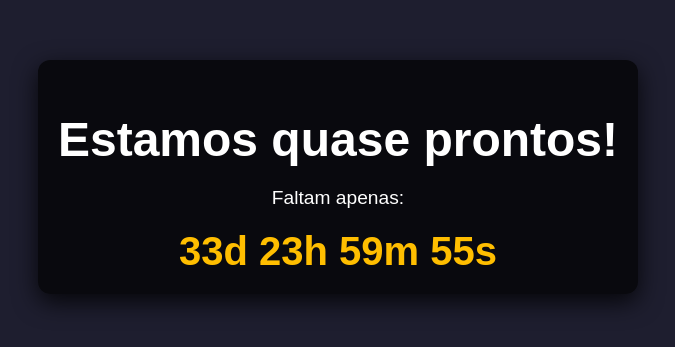
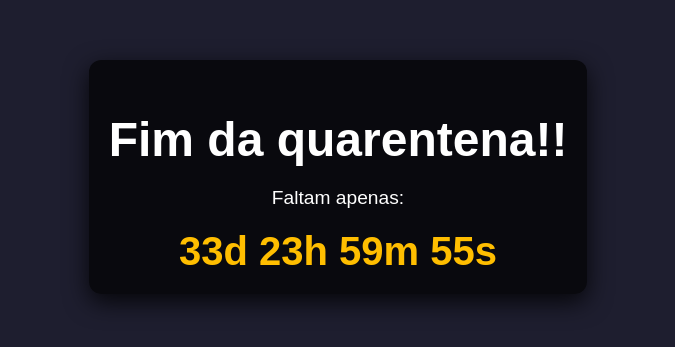
Before and after one commit to pedrorsantos01/github.io, a plain HTML site: page index.html in a window 1280 px wide. Shown: the part 223-570 px from the top of the page, without its empty margins (302-977 px from the left). Drawn offline with Linux system fonts and the light colour scheme.

Commit message:
Update index.html

```diff
--- a/index.html
+++ b/index.html
@@ -29,7 +29,7 @@
 </head>
 <body>
     <div class="container">
-        <h1>Estamos quase prontos!</h1>
+        <h1>Fim da quarentena!!</h1>
         <p>Faltam apenas:</p>
         <div class="countdown" id="countdown"></div>
     </div>
```
